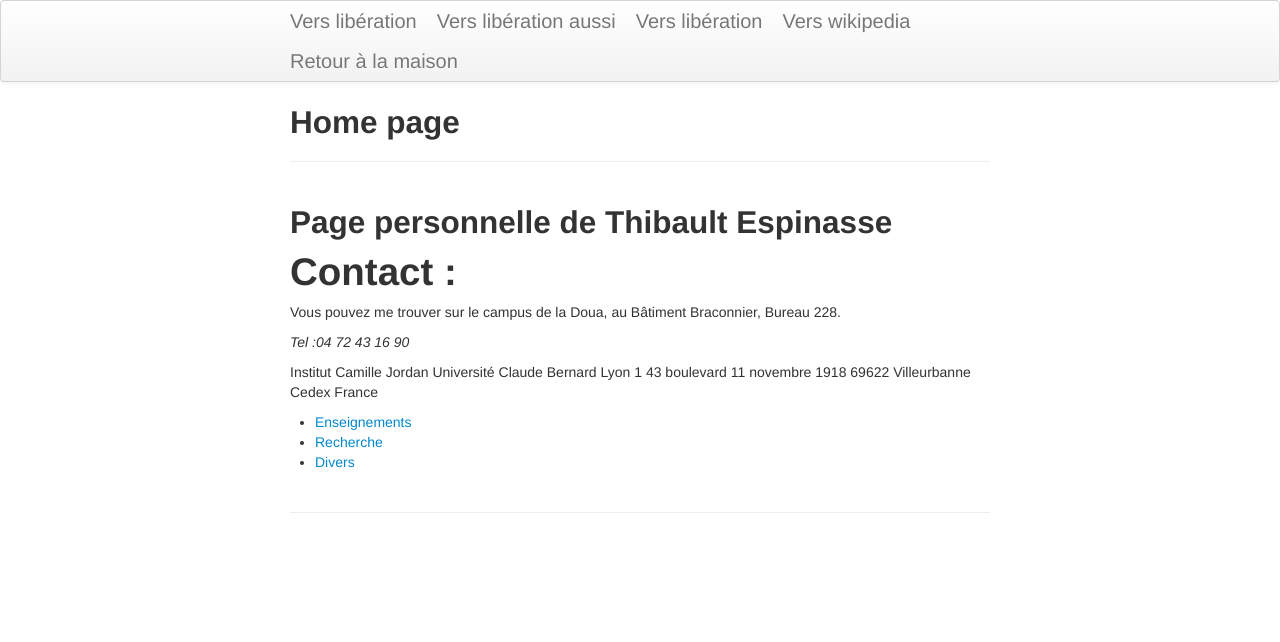
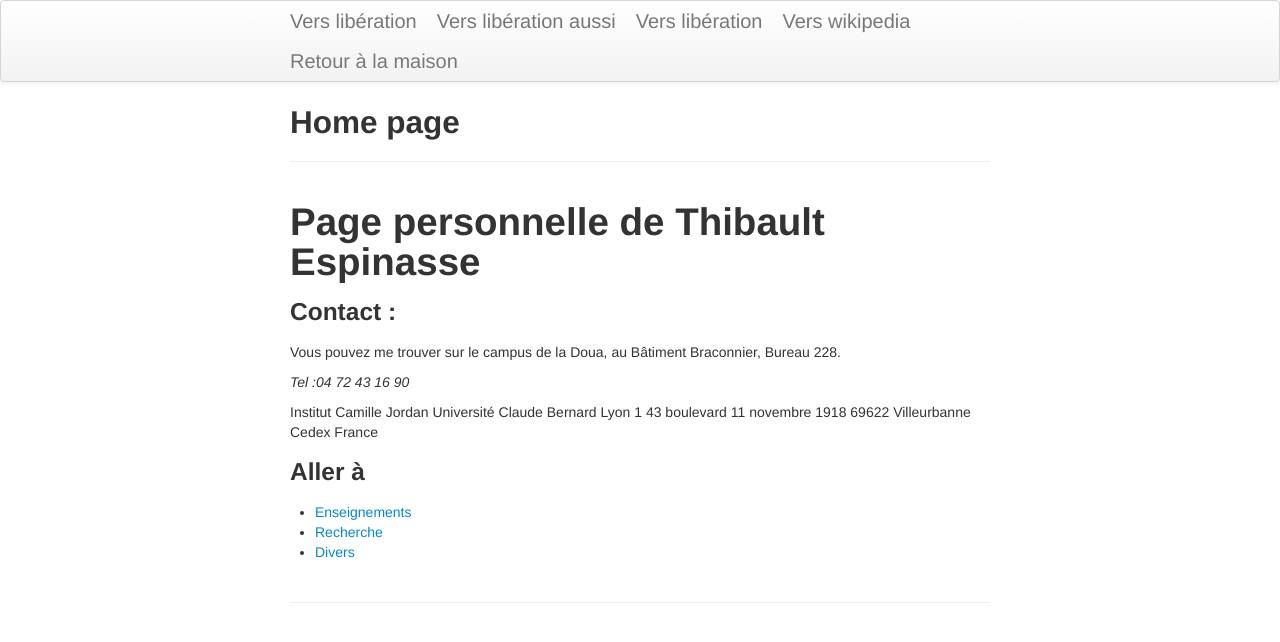
Before and after one commit to thibaultespinasse/home_page, a Jekyll site: the page built from index.md, in a window 1280 px wide. Shown: the top 642 px of the page. Built offline with Jekyll 4.4.1, drawn with Linux system fonts in a browser that asks for light colours.

Commit message:
Update index.md

```diff
--- a/index.md
+++ b/index.md
@@ -4,9 +4,9 @@ title: Home page
 tagline:
 description: Thibault Espinasse personal home page
 ---
-## Page personnelle de Thibault Espinasse
+# Page personnelle de Thibault Espinasse
 
-# Contact :
+### Contact :
 
 Vous pouvez me trouver sur le campus de la Doua, au Bâtiment Braconnier, Bureau 228.
 
@@ -18,6 +18,7 @@ Université Claude Bernard Lyon 1
 69622 Villeurbanne Cedex
 France
 
+### Aller à
 
 - [Enseignements](pages/enseignement.html)
 - [Recherche](pages/recherche.html)
```
